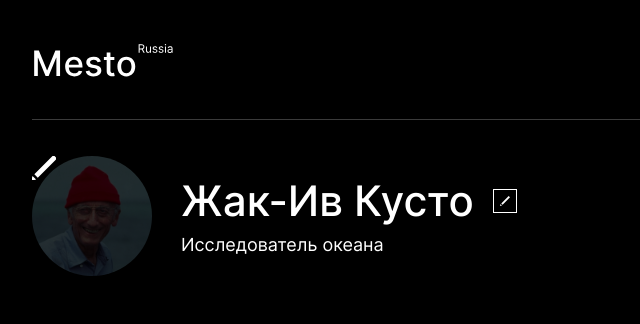
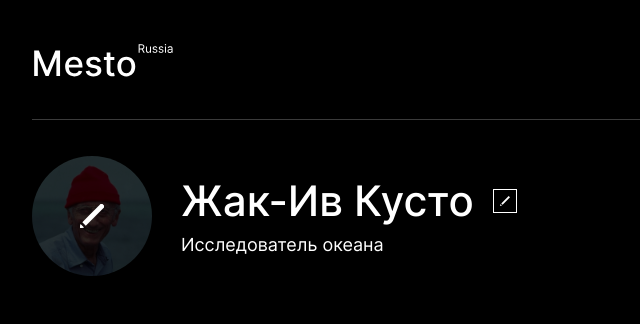
Before and after one commit to SofyaKreys/mesto-project-ff, a website built with webpack: page src/index.html in a window 1280 px wide. In both pictures the pointer is over the element 259 px from the left and 216 px from the top of the page. Shown: the top 324 px of the page, 167-807 px from the left. Built offline with nearby package versions, Linux system fonts and the light colour scheme; no server answers.

Commit message:
fix center icon

```diff
--- a/src/blocks/profile/__image/profile__image.css
+++ b/src/blocks/profile/__image/profile__image.css
@@ -35,7 +35,10 @@
   width: 24px;
   background-position: center;
   z-index: 1;
-  inset-area: center;
+  /* inset-area: center; */
+  transform: translate(-50%, -50%);
+  left: 50%;
+  top: 50%;
 }
 
 /* .profile__image:hover::before {
```
